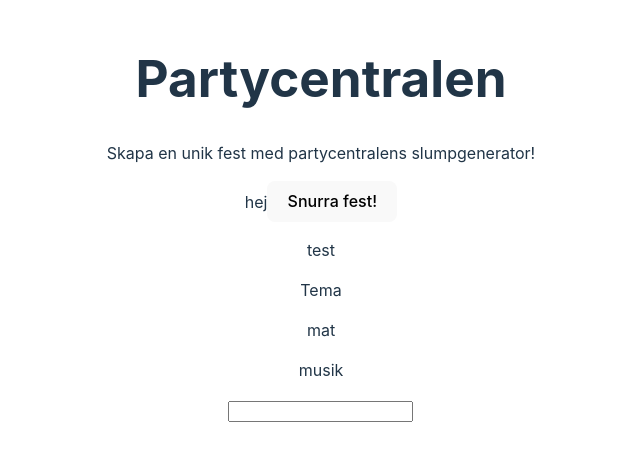
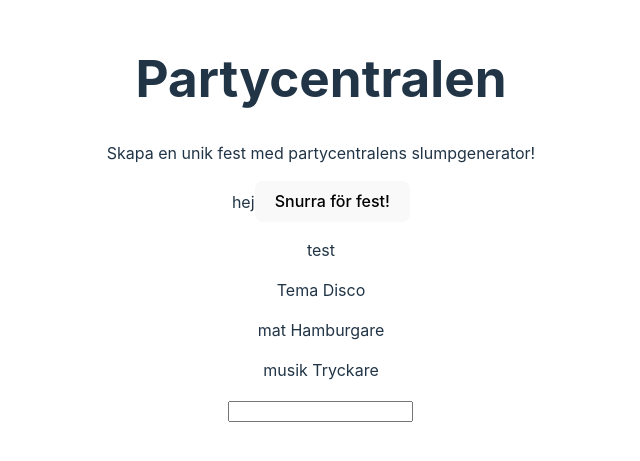
Before and after one commit to EmmiTorstensson/react-lab-1, a React (Vite) app: page / in a window 1280 px wide. Shown: the part 181-642 px from the top of the page, without its empty margins (319-959 px from the left). Built offline with nearby package versions, Linux system fonts and the light colour scheme.

Commit message:
added useEffect to populate on init

```diff
--- a/src/components/ThemeGenerator.jsx
+++ b/src/components/ThemeGenerator.jsx
@@ -31,9 +31,13 @@ const musicList = [
 
 export const ThemeGenerator = () => {
 	const [party, setParty] = useState([{
-		theme: "90-tals fest",
-		food: "Pizza",
-		music: "Hårdrock"}])
+		theme: "",
+		food: "",
+		music: ""}])
+
+	useEffect(() => {
+		generateTheme();
+	}, []);
 
 	const generateTheme = () => {
 		const newTheme = {
@@ -48,7 +52,7 @@ export const ThemeGenerator = () => {
 		<>
 			<div>
 			hej
-				<button onClick={generateTheme}>Snurra fest!</button>
+				<button onClick={generateTheme}>Snurra för fest!</button>
 			</div>
 			<PartyDisplay theme={party.theme} food={party.food} music={party.music} />
 			<PartyForm />
```
